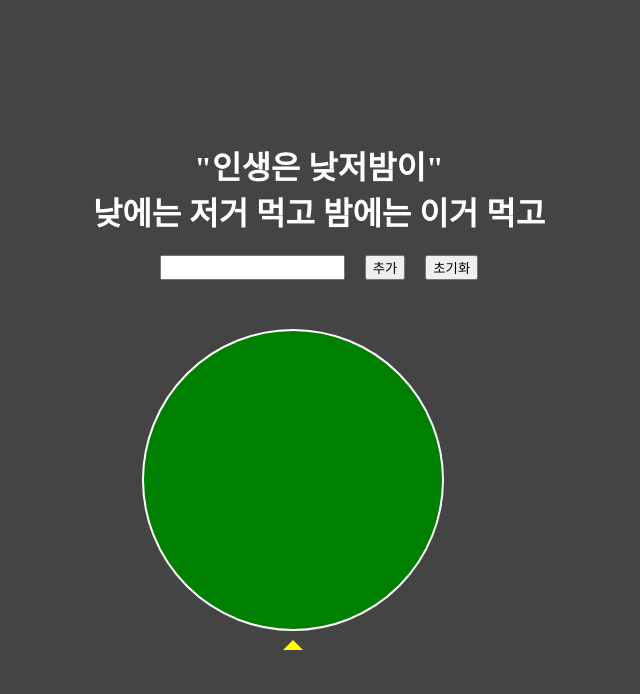
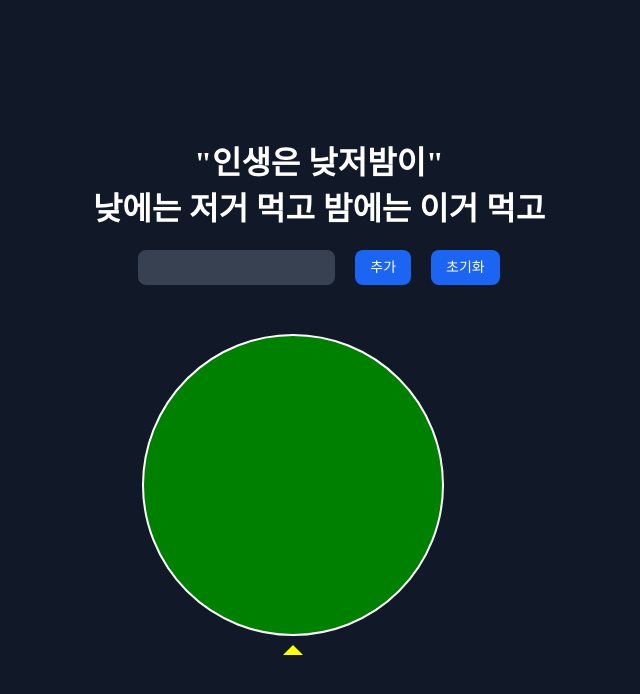
Before and after one commit to yunsecode/bab, a SvelteKit app: page / in a window 1280 px wide. Shown: the top 694 px of the page, without its empty margins (321-961 px from the left). Built offline with nearby package versions, Linux system fonts and the light colour scheme.

Commit message:
feat: more clear code woth color

```diff
--- a/src/routes/+page.svelte
+++ b/src/routes/+page.svelte
@@ -13,8 +13,8 @@
     <!-- input -->
     <div class="food-input">
         <input bind:value={input_value}>
-        <button on:click={() => onClickTopic()}>추가</button>
-        <button on:click={() => reset()}>초기화</button>
+        <button on:click={() => clickAddElement()}>추가</button>
+        <button on:click={() => clickResetElement()}>초기화</button>
     </div>
 
     <!-- roulette -->
@@ -22,35 +22,30 @@
         <svg height="400" width="400">
             <!-- roulette in center -->
             <g transform="translate(200,200)">
-
                 <!-- circle -->
-            {#if asd % 2 == 0}
-                {#if options.length == 0}
-                    <g transform={`rotate(${0})`} on:click={() => click()} on:transitionend={transitionend}>
+                {#if tick % 2 == 0}
+                    {#if elements.length == 0}
+                        <g transform={`rotate(${0})`}>
                             <FullArc r={r} />
                         </g>
-                {:else if options.length == 1}
-                    <g transform={`rotate(${0})`} on:click={() => click()} on:transitionend={transitionend}>
+                    {:else if elements.length == 1}
+                        <g transform={`rotate(${0})`}>
                             <FullArc r={r} />
-                        {#each options as opt, i}
+                            {#each elements as opt, i}
                                 <ArcLabel r={r*2.0/3.0} a={360*(i+0.5)} text={opt} />
                             {/each}
                         </g>
                     {:else}
                         <g id="hello" style="transform: rotate({angle}deg);" on:click={() => click()} on:transitionend={transitionend}>
-                        {#each options as opt, i}
-                            <Arc r={r} a0={(360 / options.length)*i} a1={(360 / options.length)*(i+1)} />
+                            {#each elements as opt, i}
+                                <Arc r={r} a0={(360 / elements.length)*i} a1={(360 / elements.length)*(i+1)} />
                             {/each}
-                        {#each options as opt, i}
-                            <ArcLabel r={r*2.0/3.0} a={(360 / options.length)*(i+0.5)} text={opt} />
+                            {#each elements as opt, i}
+                                <ArcLabel r={r*2.0/3.0} a={(360 / elements.length)*(i+0.5)} text={opt} />
                             {/each}
                         </g>
                     {/if}
                 {/if}
-            <!-- 5개 최대 12자 -->
-            <!-- 7개 최대 8자 -->
-            <!-- 그 이상 4자 -->
-            <!-- =========================================== -->
             </g>
 
             <!-- triangle -->
@@ -64,21 +59,31 @@
     import ArcLabel from "../components/ArcLabel.svelte";
     import Arc from "../components/Arc.svelte";
 
-    let options = [];
-    let asd = 0;
+    // ============================== input ==============================
+    let elements = [];
     let input_value = "";
-    let r = 150;
-    let angle = (360 / options.length) / 2;
+    let tick = 0;
 
-    function onClickTopic() {
-        options = [...options, input_value];
-        angle = (360 / options.length) / 2
-        asd++;
+    function clickAddElement() {
+        elements = [...elements, input_value];
+        angle = (360 / elements.length) / 2
+        tick++;
         setTimeout(function() {
-            asd++;
+            tick++;
         }, 1);
         input_value = ""
     }
+
+    function clickResetElement() {
+        elements = []
+        input_value = ""
+    }
+
+    // ============================== sphere element ==============================
+    let r = 150;
+    let angle = (360 / elements.length) / 2;
+    let rolledOption = "";
+
     function randint(min, max) {
       return Math.floor(Math.random() * (max - min + 1)) + min
     }
@@ -90,24 +95,18 @@
     function roundUp(x, z) {
       return Math.ceil(x / z) * z
     }
-    let rolledOption = "";
+
     function click() {
         console.log("click", angle);
-        let roll = randint(0, options.length-1)
-        let rollPlace = randfloat(0.2*(360 / options.length), 0.8*(360 / options.length))
-        let finalAngle = roll * (360 / options.length) + rollPlace
+        let roll = randint(0, elements.length-1)
+        let rollPlace = randfloat(0.2*(360 / elements.length), 0.8*(360 / elements.length))
+        let finalAngle = roll * (360 / elements.length) + rollPlace
         let spins = randint(2, 3)
         angle = roundUp(angle, 360) + spins * 360 + finalAngle
-        console.log("new", angle);
-        rolledOption = options[roll]
+        rolledOption = elements[roll]
     }
     function transitionend() {
-        console.log("transitionend");
         console.log(rolledOption);
-    }
-    function reset() {
-        options = []
-        input_value = ""
     }
 </script>
 
@@ -129,10 +128,66 @@
         display: flex;
         justify-content: center;
         gap: 20px;
+
+        input {
+            border-width: 1px;
+            border-radius: 8px;
+            display: block;
+            padding: 0.625rem;
+            background-color: #374151;
+            border-color: #4b5563;
+            color: white;
+
+            border-style: none;
+
+            &:focus {
+                --ring-color: rgb(59 130 246);
+                border-color: rgb(59 130 246);
+            }
+        }
+        button {
+            border-style: none;
+            // inline-flex
+            display: inline-flex;
+            // items-center
+            align-items: center;
+            // px-5
+            padding-left: 15px;
+            padding-right: 15px;
+            // py-2.5
+            padding-top: 4px;
+            padding-bottom: 4px;
+            // text-sm
+            font-size: 14px;
+            line-height: 20px;
+            // font-medium
+            font-weight: 500;
+            // text-center
+            text-align: center;
+            // text-white
+            color: white;
+            // rounded-lg
+            border-radius: 8px;
+            // dark:bg-blue-600
+            background-color: #1C64F2;
+
+            &:hover {
+                // dark:hover:bg-blue-700
+                background-color: #1d4ed8;
+
+            }
+            &:focus {
+                // focus:ring-4
+                box-shadow: var(--tw-ring-inset) 0 0 0 calc(4px + var(--tw-ring-offset-width)) var(--tw-ring-color);
+                // focus:outline-none
+                // dark:focus:ring-blue-800
+                --ring-color: #1E40AF;
+            }
+        }
     }
 }
 :global(body) {
-  background-color: #444;
+    background-color: rgb(17 24 39);
   color: #fff;
   margin: 0;
   min-height: 100vh;
```
Also changed, not shown: src/components/ArcLabel.svelte (+7 -1 lines). Lines whose indentation alone changed are shown as unchanged.
